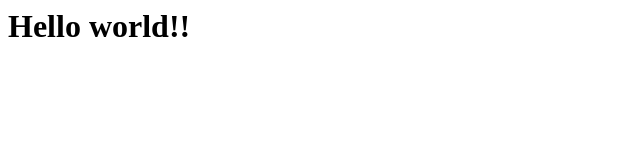
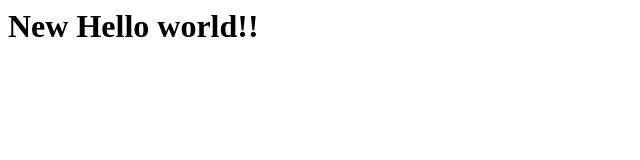
Before and after one commit to gopikaaws/jenkinsci, a plain HTML site: page index1.html in a window 1280 px wide. Shown: the whole page, without its empty margins (0-640 px from the left). Drawn offline with Linux system fonts and the light colour scheme.

Commit message:
Update index1.html

```diff
--- a/index1.html
+++ b/index1.html
@@ -1,3 +1,3 @@
 <html>
-  <h1>Hello world!!</h1>
+  <h1>New Hello world!!</h1>
 </html>
```
